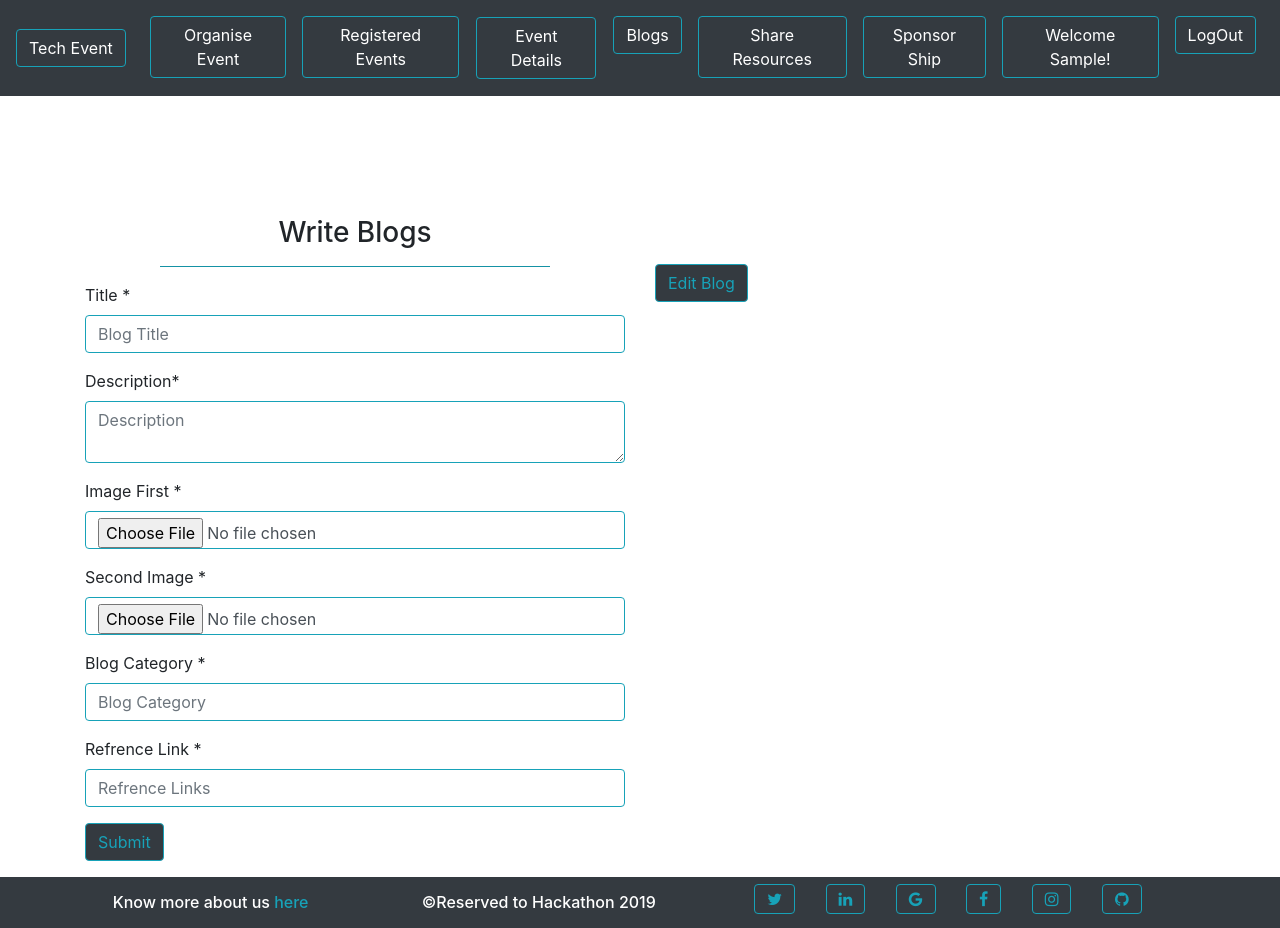
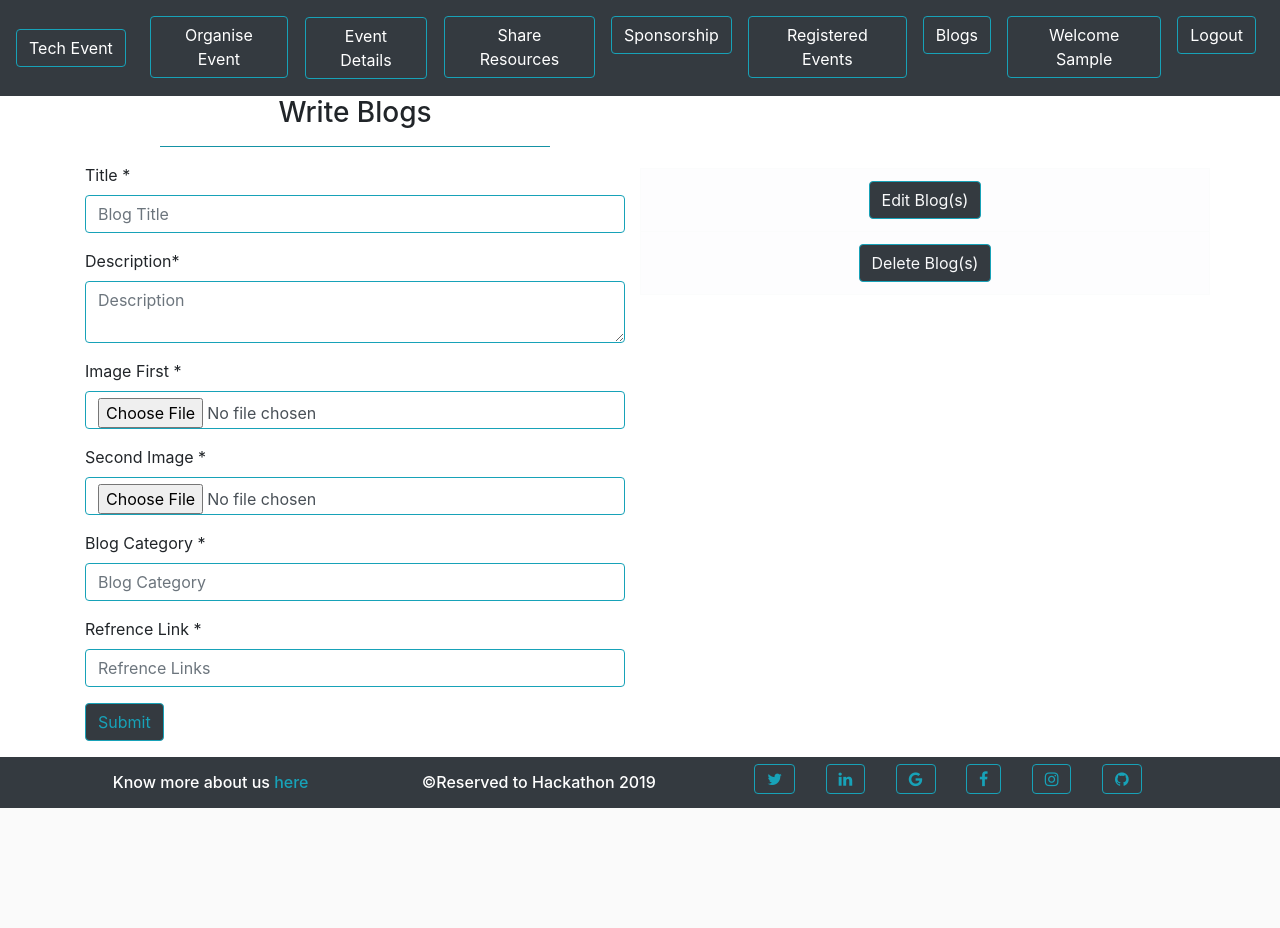
Before and after one commit to alisha21puja/Hackathon1, a Django app: page /Organizer/blog in a window 1280 px wide. After the commit the page ends 808 px from the top, so only its background shows below. Run offline with Django 3.2, Linux system fonts and the light colour scheme; the visitor is signed in with stand-in values (Sample User, id 1); data that the repository does not hold is empty; some libraries are stand-ins or nearby versions.

Commit message:
working on sponsership details page update 1

```diff
--- a/Organizer/templates/blog_write.html
+++ b/Organizer/templates/blog_write.html
@@ -4,18 +4,12 @@
 
 
 {%load staticfiles %}
-
+<br><br><br><br>
 <div class=" container">
 	<div class="row">
-		<br><br><br><br><br><br><br><br><br><br><br><br>
-
 		<div class="col-md-6">
-			<br><br><br><br><br><br><br><br><br>
-
 			<h3 class="text-center">Write Blogs</h3>
 			<hr class="bg-info col-md-8">
-
-
 			{% if error %}
 			<div class="alert alert-info alert-dismissible fade show" role="alert">
 				<strong> {{error}}</strong>
@@ -24,25 +18,14 @@
 				</button>
 			</div>
 			{%endif%}
-
-
-
-			<!-- Alerts -->
-
-
-
 			<form action=" {% url 'WriteBlog' %}" method="POST">
-
 				{% csrf_token %}
-
 				<div class="form-group">
 					<label for="firstname"> Title &ast;</label>
 					<input type="text" class="form-control border border-info" name="blog_title" id="person_name"
 						placeholder="Blog Title">
 				</div>
-
 				<div class="form-group" id="froala-editor">
-
 					<label for="Person Name">Description&ast; </label>
 					<textarea class="form-control border border-info" placeholder="Description"
 						name="description"></textarea>
@@ -51,48 +34,47 @@
 					<label for="Person Name">Image First &ast; </label>
 					<input type="file" class="form-control border border-info" name="image_first" id="event_startdate"
 						placeholder="First Image ">
-
 				</div>
 				<div class="form-group">
 					<label for="city">Second Image &ast; </label>
 					<input type="file" class="form-control border border-info" name="image_second" id="org_by"
 						aria-describedby="emailHelp" placeholder="Second Image ">
 				</div>
-
 				<div class="form-group">
 					<label for="mobile no">Blog Category &ast; </label>
 					<input type="text" class="form-control border border-info" name="blog_category" id="password"
 						placeholder="Blog Category">
-
 				</div>
-
 				<div class="form-group">
 					<label for="Person Name">Refrence Link &ast; </label>
 					<input type="text" class="form-control border border-info" name="refrence_link" id="person_name"
 						placeholder="Refrence Links ">
-
 				</div>
 				<div class="form-group">
-
 					<input type="submit" class="btn btn-outline-info bg-dark" id="password" aria-describedby="emailHelp"
 						value="Submit">
-
 				</div>
-
 			</form>
-
 		</div>
-
 		<div class="col-md-6">
-			<br><br><br><br><br><br><br><br><br><br><br>
-
-
-			<a href="{% url 'blogsDetails' %}" class="btn btn-dark btn-outline-info">
-				Edit Blog</a>
-
-
-
-
+			<br> <br>
+			<br>
+			<div class="row">
+				<table class="table table-bordered  table-light table-hover ">
+					<tr class="text-dark">
+						<td class="text-dark text-center">
+							<a href="{% url 'blogsDetails' %}" class="btn btn-dark btn-outline-info text-light">
+								Edit Blog(s)</a>
+						</td>
+					</tr>
+					<tr class="text-dark">
+						<td class="text-dark text-center">
+							<a href="{% url 'blogsDetails' %}" class="btn btn-dark btn-outline-info text-light">
+								Delete Blog(s)</a>
+						</td>
+					</tr>
+				</table>
+			</div>
 			<div class="modal fade bd-example-modal-lg" id="edit{{event.id}}" tabindex="-1" role="dialog"
 				aria-labelledby="exampleModalLabel" aria-hidden="true">
 				<div class="modal-dialog  modal-xl " role="document">
@@ -112,76 +94,45 @@
 								</button>
 							</div>
 							{%endif%}
-
 							<table class="table table-bordered  table-info table-hover ">
 								<thead class="thead-dark text-info">
-
 									<tr class="text-info">
 										<th class="text-info text-center"> Blog Title</th>
 										<th class="text-info text-center">Description</th>
 										<th class="text-info text-center"> First Image</th>
-
 										<th class="text-info text-center">Second Image </th>
 										<th class="text-info text-center">Blog Category </th>
 										<th class="text-info text-center">Refrence Link</th>
-
-
-
 									</tr>
-
 								</thead>
 								{% for blog in blogsInfo.all %}
-
 								<tr>
-
-
 									<td class="text-dark text-center">{{ blog.title }} </td>
-
 									<td class="text-dark text-center"> {{ blog.summary }}</td>
-									<td class="text-dark text-center"><img src="{{ blog.imageFirst.url }}" height="100"
+									<td class="text-dark text-center"><img src="../../media/images/{{ blog.imageFirst.url }}" height="100"
 											width="100s"></td>
-
-									<td class="text-dark text-center"><img src="{{ blog.imageSecond.url }} "
+									<td class="text-dark text-center"><img src="../../media/images/{{ blog.imageSecond.url }} "
 											height="100" width="100s"> </td>
-
 									<td class="text-dark text-center">
-
 										{{ blog.blogCategory }}
 									</td>
-
-
 									<td class="text-dark text-center">
-
 										{{ blog.refrenceLinks }}
-
-
 									</td>
-
 								</tr>
 								{% endfor %}
 							</table>
-
-
-
 						</div>
 						<div class="modal-footer bg-dark">
 							<button type="button" class="btn btn-dark btn-outline-info"
 								data-dismiss="modal">Close</button>
 							<!-- <button type="button" class="btn  btn-dark btn-outline-info">Save changes</button>-->
 						</div>
-
 					</div>
 				</div>
-
 			</div>
-
-
 		</div>
 	</div>
 </div>
 
-
-
-
-
 {% endblock %}
--- a/Organizer/templates/navbar.html
+++ b/Organizer/templates/navbar.html
@@ -29,17 +29,9 @@
         <a class="nav-link" href="{% url 'organiseEvent' %}"><button type="button" class="btn btn-outline-info"
             style="color: white">Organise Event </button><span class="sr-only">(current)</span></a>
       </li>
-      <li class="nav-item active">
-        <a class="nav-link" href="{% url 'registeredevent' %}"><button type="button" class="btn btn-outline-info"
-            style="color: white">Registered Events </button><span class="sr-only"></span></a>
-      </li>
       <li class="nav-item  fg-white">
         <a class="nav-link btn btn-outline-dark text-white " href="{% url 'addEventDetails' %}"><button type="button"
             class="btn btn-outline-info" style="color: white">Event Details</button></a>
-      </li>
-      <li class="nav-item  ">
-        <a class="nav-link text-white " href="{% url 'blog'  %}"><button type="button" class="btn btn-outline-info"
-            style="color: white">Blogs</button></a>
       </li>
       <li class="nav-item  ">
         <a class="nav-link text-white " href="{% url 'shareResource'  %}"><button type="button"
@@ -47,16 +39,23 @@
       </li>
       <li class="nav-item  fg-white">
         <a class="nav-link text-white " href="{% url 'sponsorShip' %}"><button type="button"
-            class="btn btn-outline-info" style="color: white">Sponsor Ship </button></a>
+            class="btn btn-outline-info" style="color: white">Sponsorship </button></a>
       </li>
-      <!-- <div class="btn-group"> -->
+      <li class="nav-item active">
+        <a class="nav-link" href="{% url 'registeredevent' %}"><button type="button" class="btn btn-outline-info"
+            style="color: white">Registered Events </button><span class="sr-only"></span></a>
+      </li>
+      <li class="nav-item  ">
+        <a class="nav-link text-white " href="{% url 'blog'  %}"><button type="button" class="btn btn-outline-info"
+            style="color: white">Blogs</button></a>
+      </li>
       <li class="nav-item  fg-white">
         <a class="nav-link text-white " href="{% url 'profile'%}"><button type="button" class="btn btn-outline-info"
-            style="color: white">Welcome {{ user.first_name }}! </button></a>
+            style="color: white">Welcome {{ user.first_name }} </button></a>
       </li>
       <li class="nav-item  ">
         <a class="nav-link text-white " href="javascript:{document.getElementById('logout').submit()}">
-          <button type="button" class="btn btn-outline-info" style="color: white">LogOut</button>
+          <button type="button" class="btn btn-outline-info" style="color: white">Logout</button>
         </a>
         <form action="{% url 'logout' %}" method="POST" id="logout">
           {% csrf_token %}
--- a/Organizer/views.py
+++ b/Organizer/views.py
@@ -137,7 +137,7 @@ def updateSponsorInfo(request, id):
 
 
 def sponsorShip(request):
-    event = OrganiseEvent.objects
+    event = OrganiseEvent.objects.filter(us_id=request.user.id)
     return render(request, 'sponsorShip.html', {'event': event})
 
 
@@ -197,7 +197,8 @@ def sponsorShipDetails(request):
         sponsor_ship = SponsorShip(event_title=event, platinum_sponsor=platinum_sponsor, f_platinum=f_platinum, ex_platinum=ex_platinum, gold_sponsor=gold_sponsor,
                                    f_gold=f_gold, ex_gold=ex_gold, silver_sponsor=silver_sponsor, f_silver=f_silver, ex_silver=ex_silver, us_id=request.user.id, org_id=orgid)
         sponsor_ship.save()
-        return render(request, 'sponsorShip.html')
+        event = OrganiseEvent.objects.filter(us_id=request.user.id)
+        return render(request, 'sponsorShip.html', {'event': event})
 
 
 def blogsDetails(request):
@@ -603,7 +604,10 @@ def organiseEventFormData(request):
                                   event_enddate=event_enddate, us=userid)
             event.save()
             # return render(request,'organise_event.html',{'event':'Event Successfully Registered!'})
-            return render(request, 'registered_event.html'	)
+            events = OrganiseEvent.objects.filter(us=request.user.id)
+            loc = Event_Location.objects.filter(eventid_id=request.user.id)
+            context = {'events': events, 'loc': loc}
+            return render(request, 'registered_event.html',context)
 
 
 def addrubrics(request):
```
Also changed, not shown: Organizer/templates/profile.html (+7 -4 lines), Organizer/templates/sponsorShip.html (+2 -23 lines), Organizer/templates/update_rubrics.html (+36 -81 lines), accounts/templates/login.html (+30 -20 lines).
